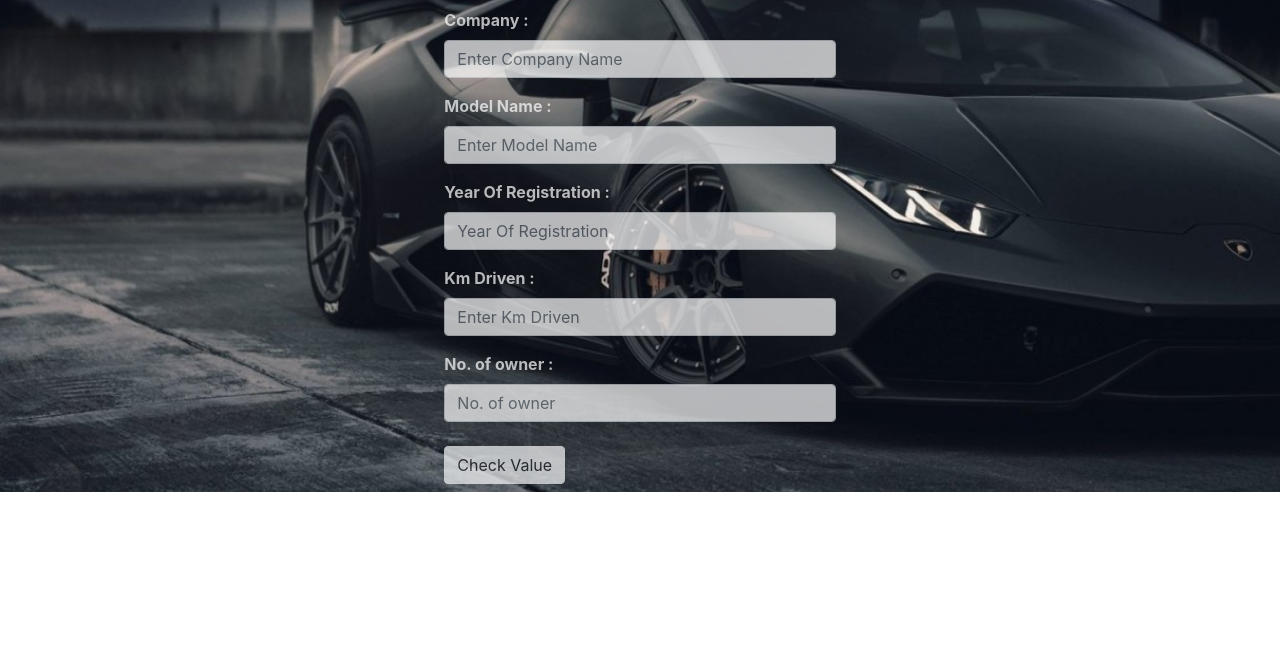
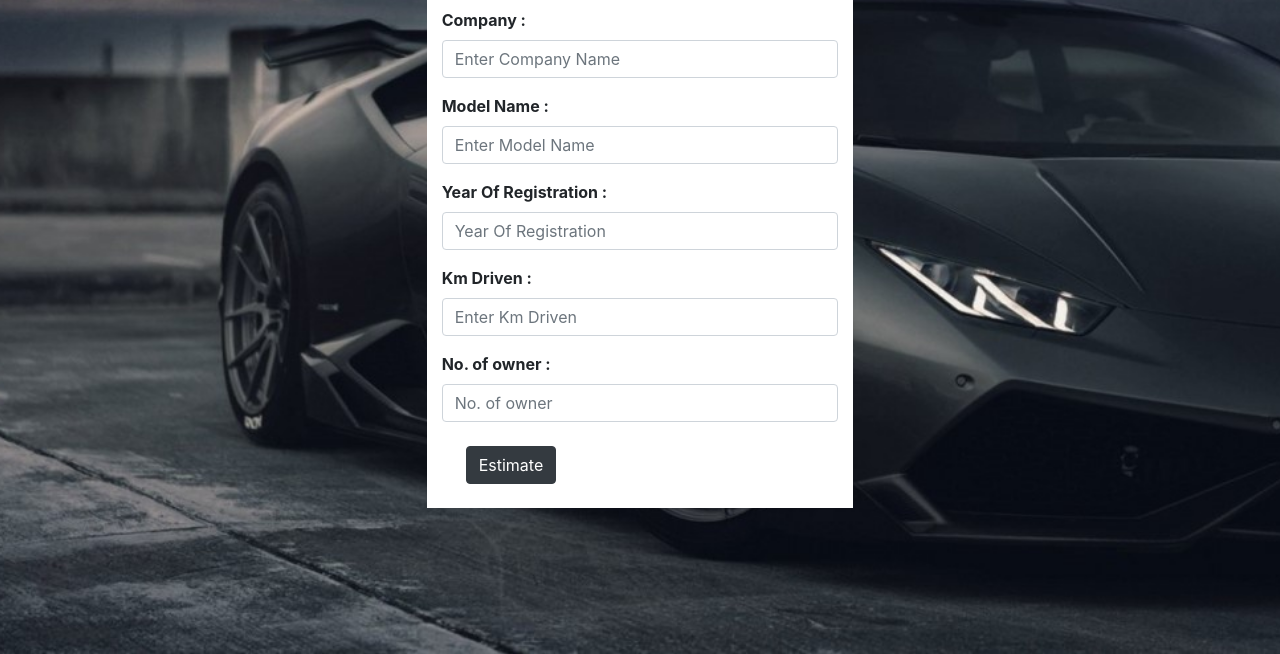
Before and after one commit to smita-dev/Car-Becho, a website: page home.html in a window 1280 px wide. Shown: the part 146-800 px from the top of the page. Drawn offline with nearby package versions, Linux system fonts and the light colour scheme; no server answers.

Commit message:
updated design

```diff
--- a/home.html
+++ b/home.html
@@ -28,41 +28,40 @@
                 </ul>
         </nav>
 
-
         <div class="implementation ">
           <h1 style="color: white;"class="mt-3 ml-5 text-center">Price Estimater</h1>
-          <Div class="row m-2">
+          <Div class="row m-0">
             <div class="col-4"></div>
-            <div class="col-4">
-              <form action="/">
+            <div class="col-4 price-estimater-screen">
+              <form>
                 <div class="carinfo">
-                    <label class="font-weight-bold text-center text-white mt-3">Company :</label>
+                    <label class="font-weight-bold text-center mt-3">Company :</label>
                     <input class="mr-2 form-control" type="text" id="companyname" list="car-datalist" placeholder="Enter Company Name">
                     <datalist id="car-datalist" autocomplete=on>
                     </datalist>
                 </div>
 
                 <div class="carinfo">
-                  <label class="font-weight-bold text-center text-white mt-3">Model Name :</label>
+                  <label class="font-weight-bold text-center mt-3">Model Name :</label>
                   <input class="mr-2 form-control" type="text" id="modelname" list="model-datalist" placeholder="Enter Model Name">
                   <datalist id="model-datalist" autocomplete=on>
                   </datalist>
                 </div>
 
                 <div class="carinfo">
-                    <label class="font-weight-bold text-center text-white mt-3">Year Of Registration :</label>
+                    <label class="font-weight-bold text-center mt-3">Year Of Registration :</label>
                     <input class="mr-2 form-control" type="text" id="yearOfReg" list="yearOfReg-datalist" placeholder="Year Of Registration">
                         <datalist id="yearOfReg-datalist" autocomplete=on>
                         </datalist>
                 </div>
 
                 <div class="carinfo">
-                    <label class="font-weight-bold text-center text-white mt-3">Km Driven :</label>
+                    <label class="font-weight-bold text-center mt-3">Km Driven :</label>
                     <input class="mr-2 form-control"  type="text" id="kmDriven" placeholder="Enter Km Driven">
                 </div>
 
                 <div class="carinfo">
-                    <label class="font-weight-bold text-center text-white mt-3">No. of owner :</label>
+                    <label class="font-weight-bold text-center mt-3">No. of owner :</label>
                     <input class="mr-2 form-control" type="text" id="owner" list="owner-datalist" placeholder="No. of owner">
                         <datalist id="owner-datalist" autocomplete=on>
                           <option value="First">
@@ -72,7 +71,8 @@
                         </datalist>
                 </div>
 
-                    <button type="button" class="btn btn-light mt-4 evaluate-btn">Check Value</button>
+                <button type="button" class="btn btn-dark m-4 float-left">Estimate</button>
+
               </form>
             </div>
             <div class="col"></div>
--- a/style.css
+++ b/style.css
@@ -2,13 +2,13 @@
     background-color: rgb(231, 227, 222);
 }
 .home-screen{
+    height: 100vh;
     background-image: url('car-wallpaper.jpg');
     background-repeat: no-repeat;
     background-size: cover;
     background-position: center center;
 }
 .screen{
-    height: 100vh;
     background-repeat: no-repeat;
     background-size: cover;
     background-position: center center;
@@ -20,6 +20,6 @@
 .logo{
     height: 50px;
 }
-.implementation{
-    opacity: 0.7;
+.price-estimater-screen{
+    background-color: white;
 }
```
Also changed, not shown: login.html (+1 -1 lines), signup.html (+1 -1 lines).
